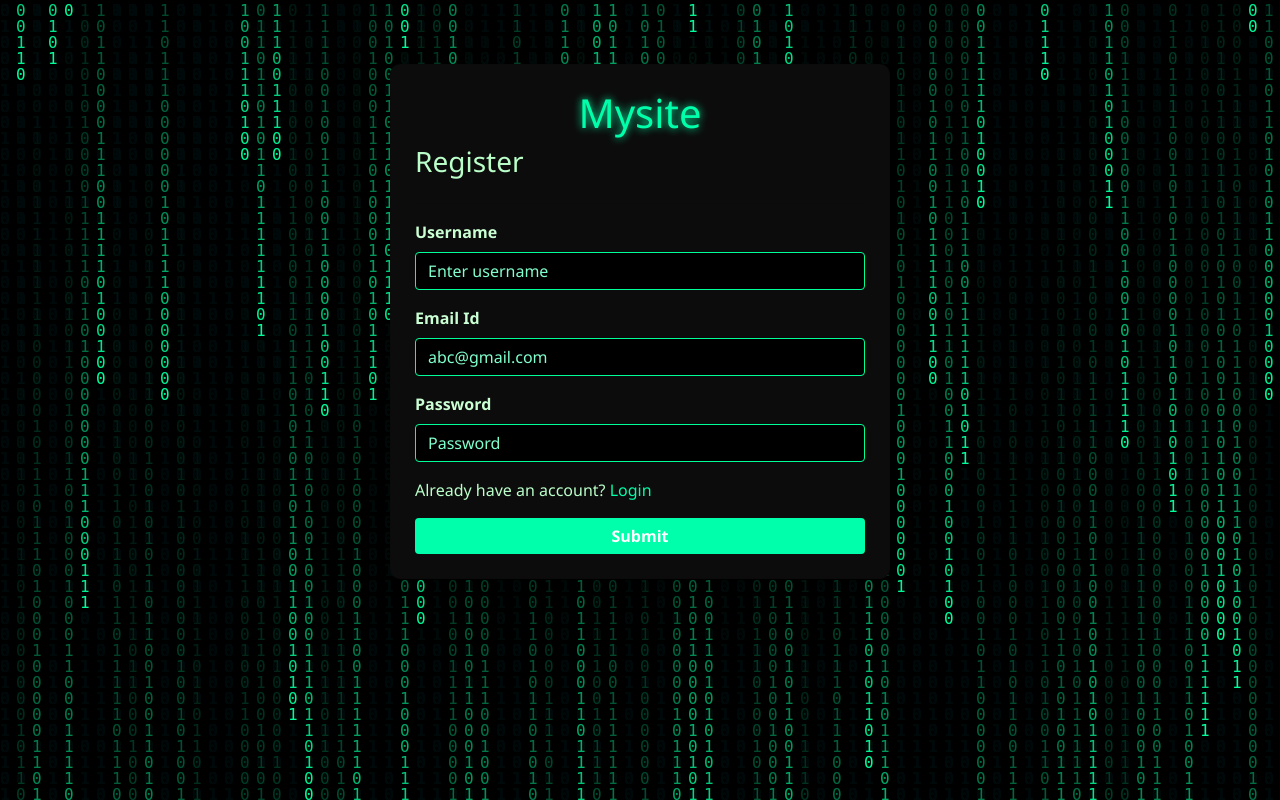
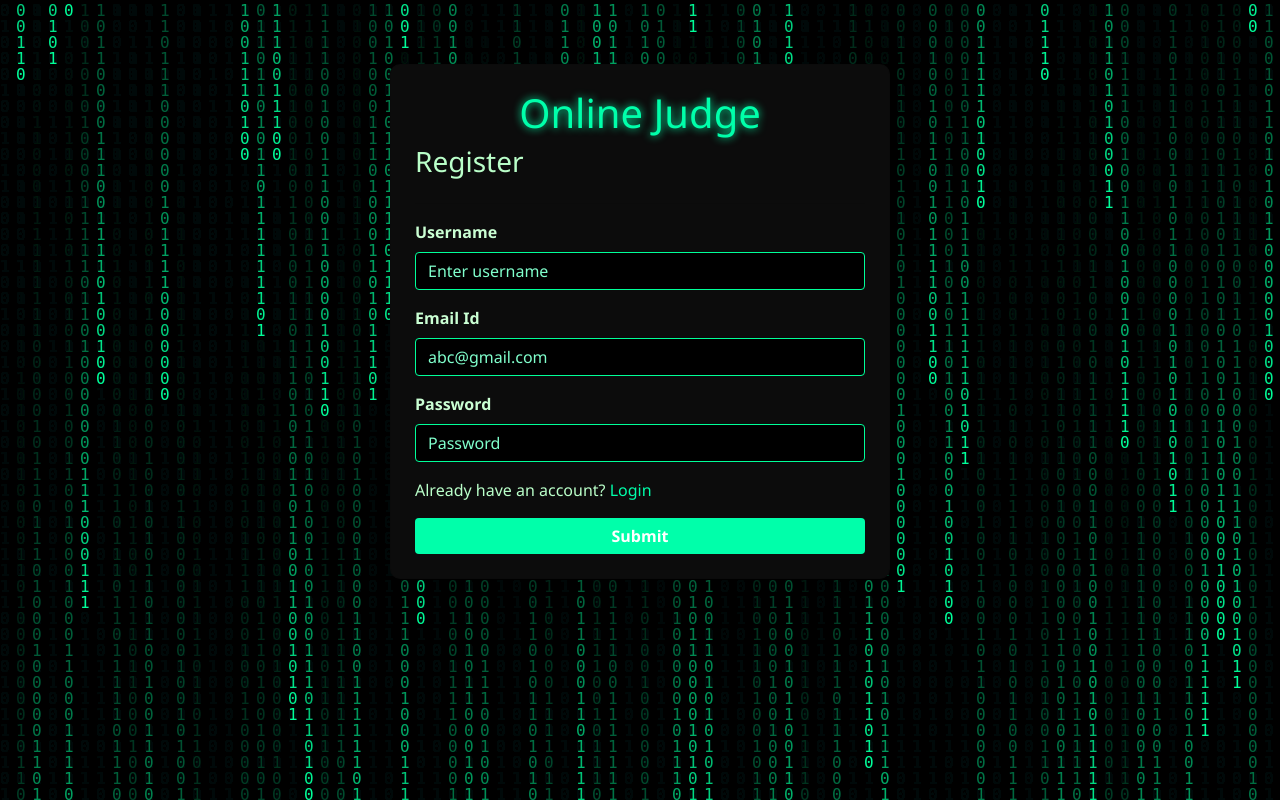
Before and after one commit to Medix1075/Online_Judge_Project_Django, a Django app: page /auth/register/ in a window 1280 px wide. Run offline with Django 5.2, Linux system fonts and the light colour scheme; some libraries are stand-ins or nearby versions.

Commit message:
names changed

```diff
--- a/Auth/authentication/templates/login.html
+++ b/Auth/authentication/templates/login.html
@@ -90,7 +90,7 @@
   <!-- Centered Login Form -->
   <div class="container">
     <form class="card p-4 shadow-lg" method="post" enctype="multipart/form-data">
-      <h1 class="text-center"><span>Mysite</span></h1>
+      <h1 class="text-center"><span>Online Judge</span></h1>
       {% csrf_token %}
       <h3>Login</h3>
       <hr />
--- a/Auth/authentication/templates/register.html
+++ b/Auth/authentication/templates/register.html
@@ -100,7 +100,7 @@
   <div class="container">
     <form class="card p-4 shadow-lg" method="post" enctype="multipart/form-data">
       {% csrf_token %}
-      <h1 class="text-center"><span>Mysite</span></h1>
+      <h1 class="text-center"><span>Online Judge</span></h1>
       <h3>Register</h3>
       <hr />
 
```
